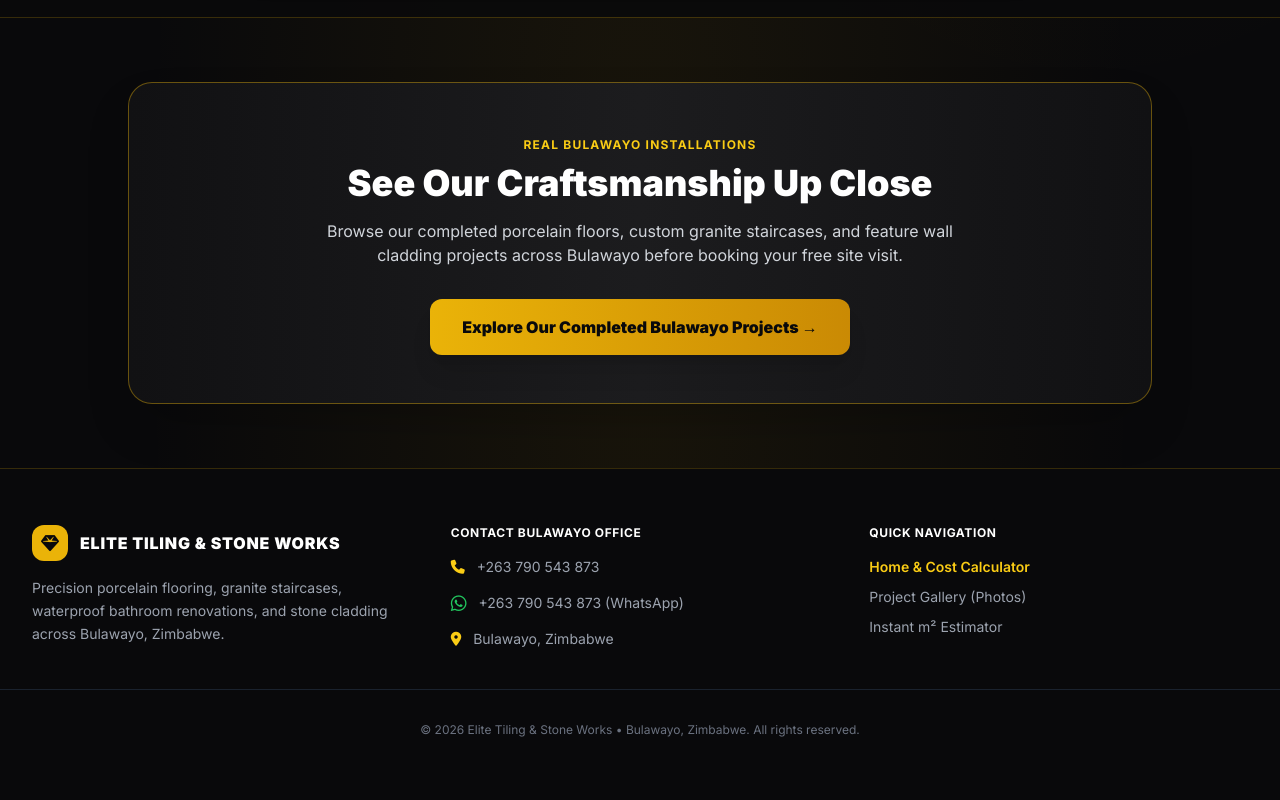
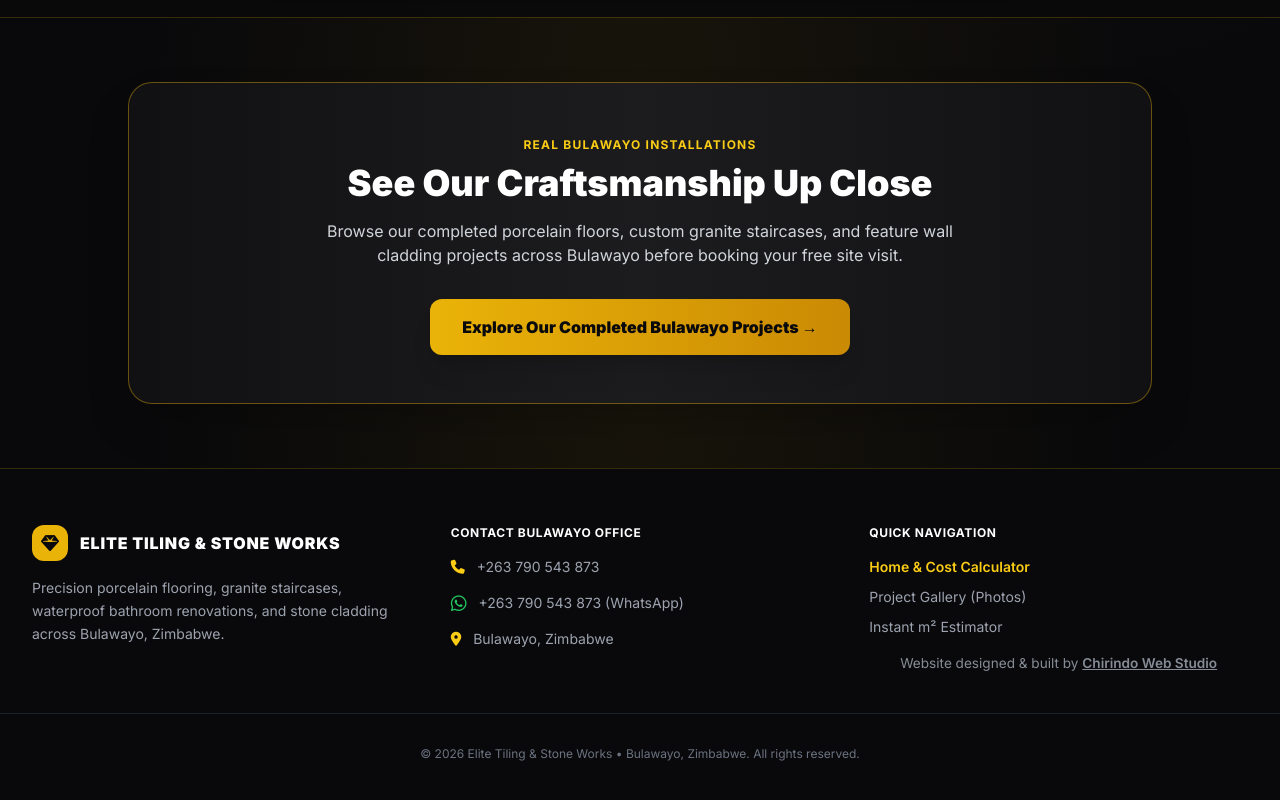
Before and after one commit to shawnchirindo159-cmyk/Elite-tilling-, a plain HTML site: page index.html in a window 1280 px wide. Shown: the part 2466-3266 px from the top of the page. Drawn offline with nearby package versions, Linux system fonts and the light colour scheme.

Commit message:
Update index.html
Add the Chirindo Web Studio on the footer

```diff
--- a/index.html
+++ b/index.html
@@ -382,6 +382,16 @@
                     <li><a href="index.html" class="text-gold-400 font-semibold">Home &amp; Cost Calculator</a></li>
                     <li><a href="gallery.html" class="hover:text-gold-400 transition">Project Gallery (Photos)</a></li>
                     <li><a href="#calculator" class="hover:text-gold-400 transition">Instant m² Estimator</a></li>
+                    <p style="font-size: 0.85rem; opacity: 0.85; text-align: center; margin-top: 1rem;">
+  Website designed &amp; built by
+  <a href="https://wa.me/263771118802?text=Hi%20Chirindo%20Web%20Studio%2C%20I%20saw%20the%20Elite%20Tiling%20website%20and%20would%20like%20a%20website%20for%20my%20business."
+     target="_blank"
+     rel="noopener"
+     style="text-decoration: underline; font-weight: 600;">
+    Chirindo Web Studio
+  </a>
+</p>
+
                 </ul>
             </div>
         </div>
```
